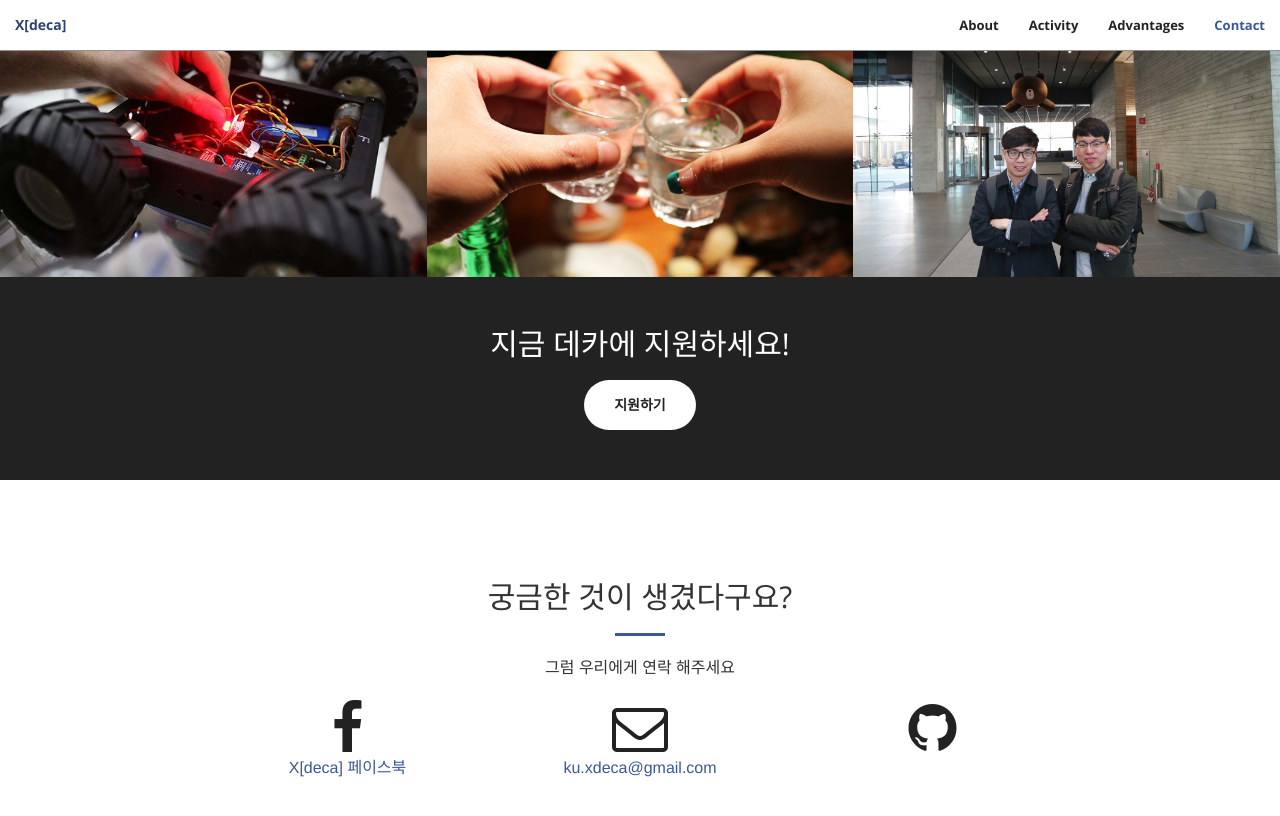
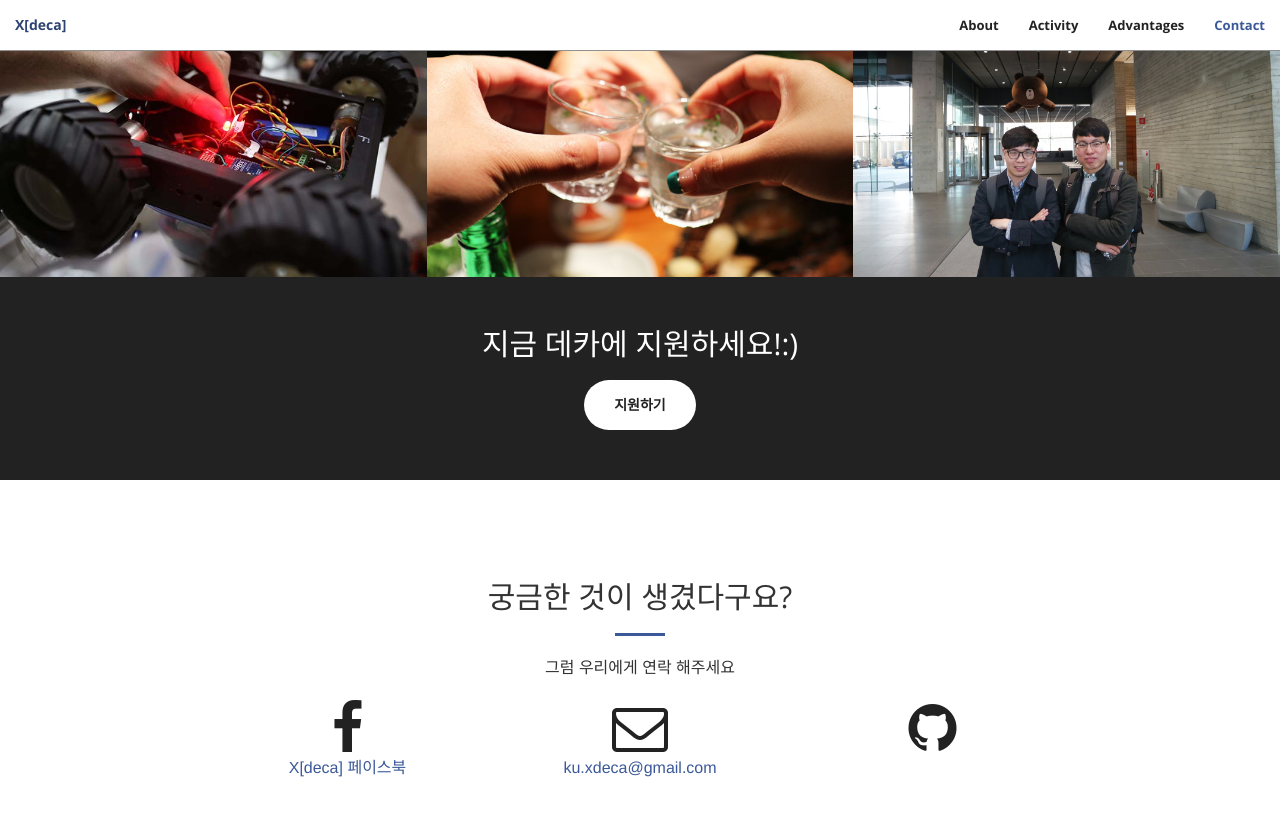
Before and after one commit to XDeca/xdeca.github.io, a Jekyll site: the page built from index.html, in a window 1280 px wide and 900 px high, scrolled down 2542 px. Shown: the top 816 px of the window. Built offline with Jekyll 4.4.1, drawn with Linux system fonts in a browser that asks for light colours.

```diff
--- a/_includes/aside.html
+++ b/_includes/aside.html
@@ -1,7 +1,7 @@
   <aside class="bg-dark">
       <div class="container text-center">
           <div class="call-to-action">
-              <h2>지금 데카에 지원하세요!</h2>
+              <h2>지금 데카에 지원하세요!:)</h2>
               <a href="https://goo.gl/forms/YcuvLXNXrN1lVq1A3" class="btn btn-default btn-xl wow tada">지원하기</a>
           </div>
       </div>
```
